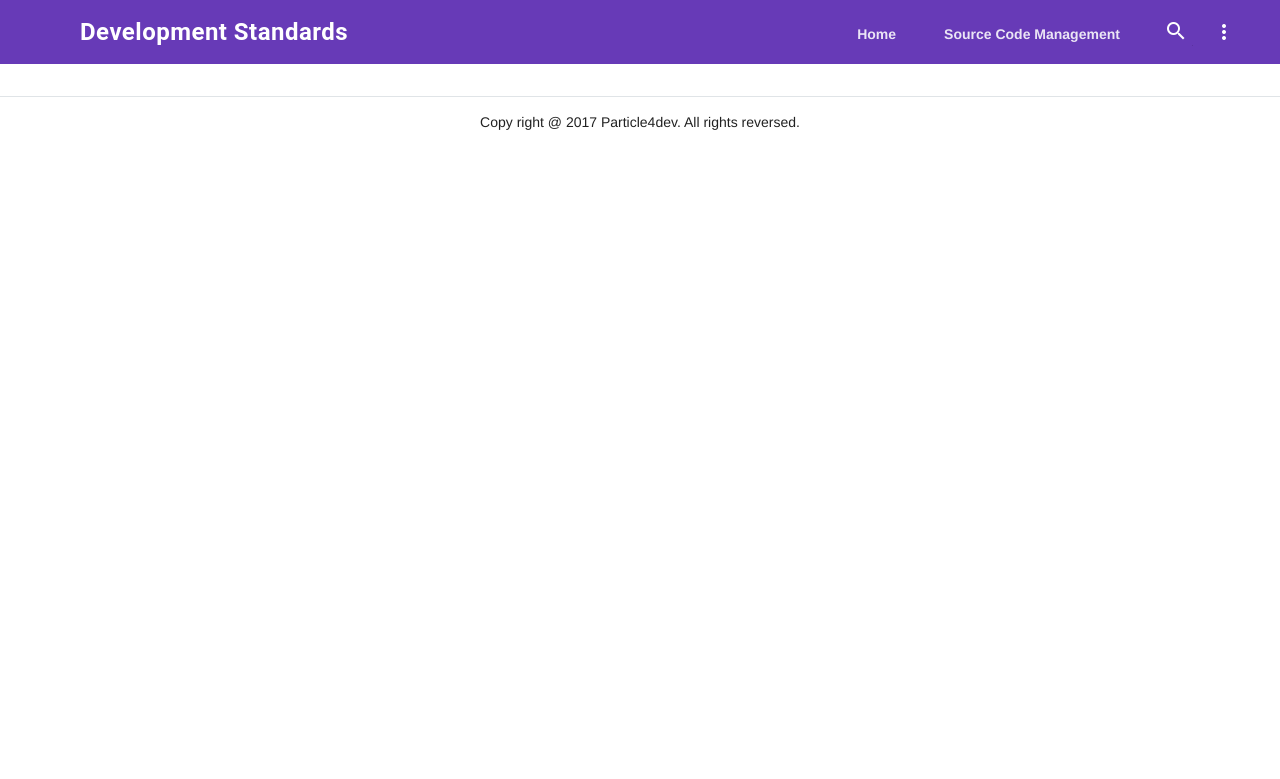
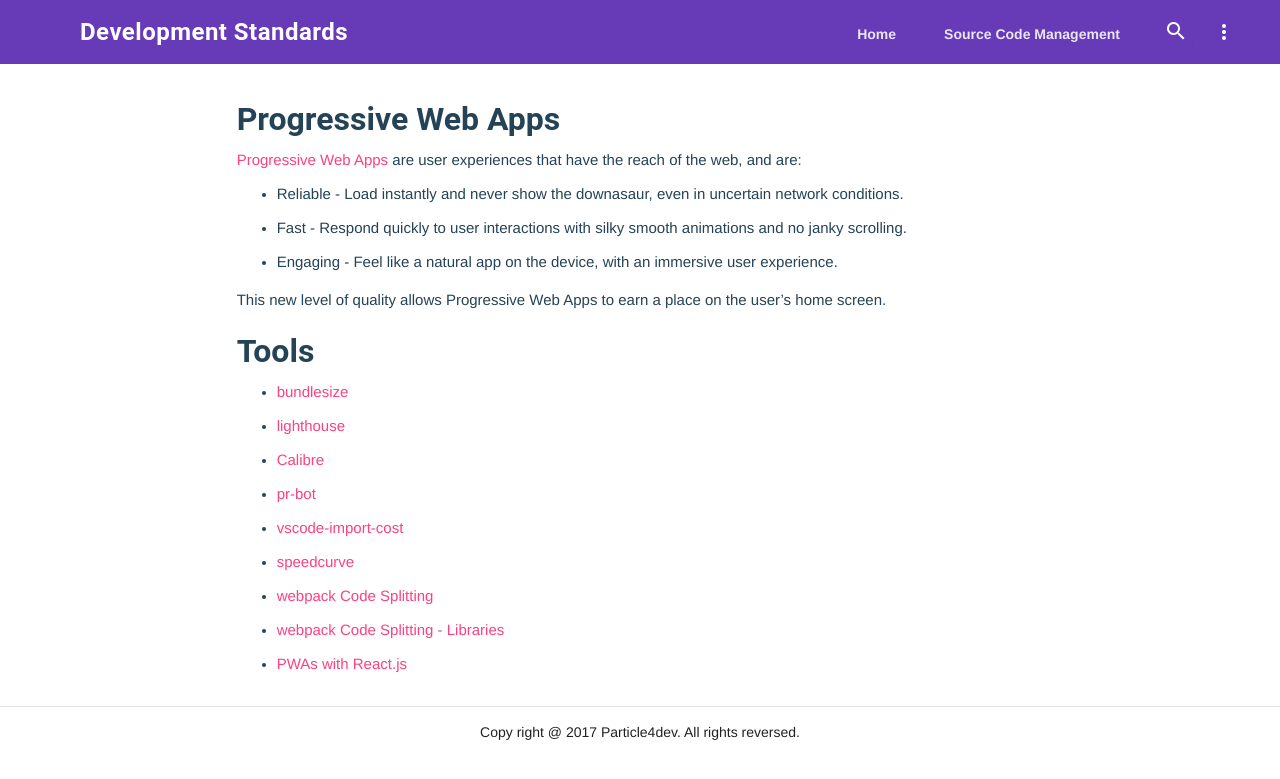
Before and after one commit to university-of-ant-solutions/development-standards.github.io, a Jekyll site: the page built from web-application/pwa/index.md, in a window 1280 px wide. Shown: the top 779 px of the page. Built offline with Jekyll 4.4.1, drawn with Linux system fonts in a browser that asks for light colours; our own code applies the rules of GitHub Pages for plain Markdown files.

Commit message:
docs:
- web applications: add react, pwa, vue, css, image

```diff
--- a/_includes/navigation-sidebar.html
+++ b/_includes/navigation-sidebar.html
@@ -68,6 +68,9 @@
     <a class="mdl-navigation__link" href="">Nginx</a>
 
     <div class="android-drawer-separator"></div>
+    <a href="/web-application"><span class="mdl-navigation__link">Web Application</span></a>
+
+    <div class="android-drawer-separator"></div>
     <span class="mdl-navigation__link">Others</span>
     <a class="mdl-navigation__link" href="">API</a>
     <a class="mdl-navigation__link" href="">Authentication</a>
--- a/web-application/pwa/index.md
+++ b/web-application/pwa/index.md
@@ -0,0 +1,37 @@
+---
+description: Progressive Web Apps
+keywords: pwa, web, application
+title: Progressive Web Apps
+---
+
+## Progressive Web Apps
+
+[Progressive Web Apps](https://developers.google.com/web/progressive-web-apps/) are user experiences that have the reach of the web, and are:
+
+- Reliable - Load instantly and never show the downasaur, even in uncertain network conditions.
+
+- Fast - Respond quickly to user interactions with silky smooth animations and no janky scrolling.
+
+- Engaging - Feel like a natural app on the device, with an immersive user experience.
+
+This new level of quality allows Progressive Web Apps to earn a place on the user's home screen.
+
+## Tools
+
+- [bundlesize](https://github.com/siddharthkp/bundlesize)
+
+- [lighthouse](https://developers.google.com/web/tools/lighthouse/)
+
+- [Calibre](https://calibreapp.com/)
+
+- [pr-bot](https://github.com/GoogleChromeLabs/pr-bot)
+
+- [vscode-import-cost](https://marketplace.visualstudio.com/items?itemName=wix.vscode-import-cost)
+
+- [speedcurve](https://speedcurve.com)
+
+- [webpack Code Splitting](https://goo.gl/AHiBwn)
+
+- [webpack Code Splitting - Libraries](https://goo.gl/8QRh5N)
+
+- [PWAs with React.js](https://goo.gl/IX57NE)
```
Also changed, not shown: algorithm/index.md (+1 -1 lines), web-application/css.md (+7 -0 lines), web-application/images.md (+3 -3 lines), web-application/index.md (+17 -3 lines), web-application/react/index.md (added), web-application/vue/index.md (added).
